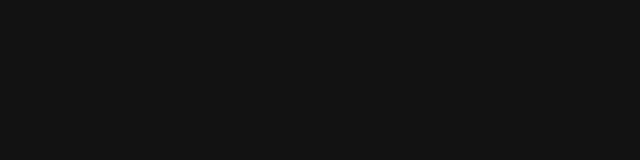
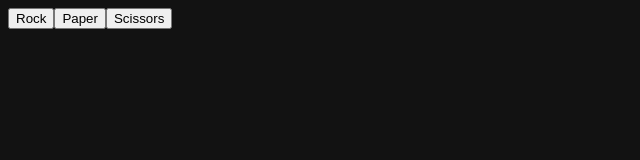
Before and after one commit to dbyrne978/rock-paper-scissors, a plain HTML site: page index.html in a window 1280 px wide. Shown: the whole page, without its empty margins (0-640 px from the left). Drawn offline with Linux system fonts and the light colour scheme.

Commit message:
Create buttons

```diff
--- a/index.html
+++ b/index.html
@@ -6,8 +6,9 @@
     <meta name="viewport" content="width=device-width, initial-scale=1.0">
     <title>Rock, Paper, Scissors</title>
     <link rel="stylesheet" href="styles.css">
+    <script src="rock-paper-scissors.js" defer></script>
 </head>
 <body>
-    <script src="rock-paper-scissors.js"></script>
+    <div id="container"></div>
 </body>
 </html>
--- a/rock-paper-scissors.js
+++ b/rock-paper-scissors.js
@@ -1,3 +1,20 @@
+// DOM manipulation
+const rock = document.createElement("button");
+rock.classList.add("button", "rock");
+rock.textContent = "Rock";
+container.appendChild(rock);
+
+const paper = document.createElement("button");
+paper.classList.add("button", "paper");
+paper.textContent = "Paper";
+container.appendChild(paper);
+
+const scissors = document.createElement("button");
+scissors.classList.add("button", "scissors");
+scissors.textContent = "Scissors";
+container.appendChild(scissors);
+
+// functions
 let RpsArray = ["rock", "paper", "scissors"];
 
 let computerPlay = function() {
```
